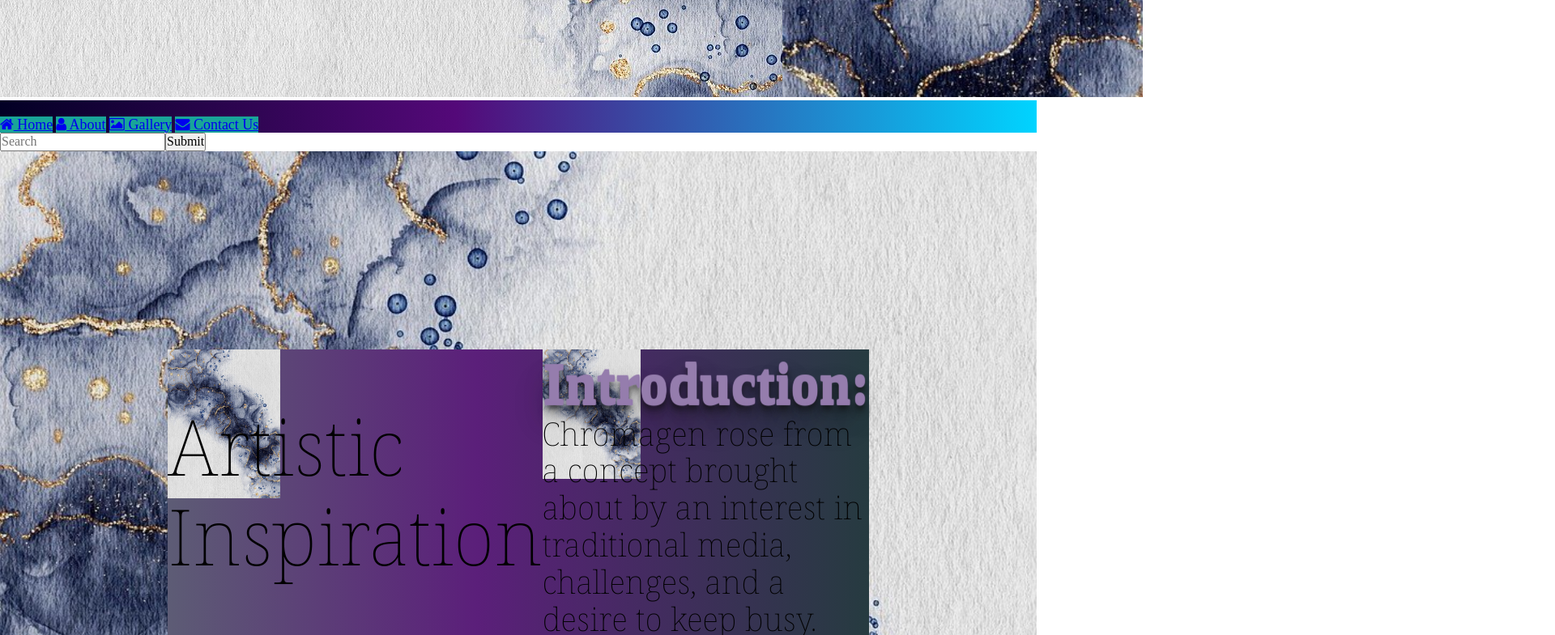
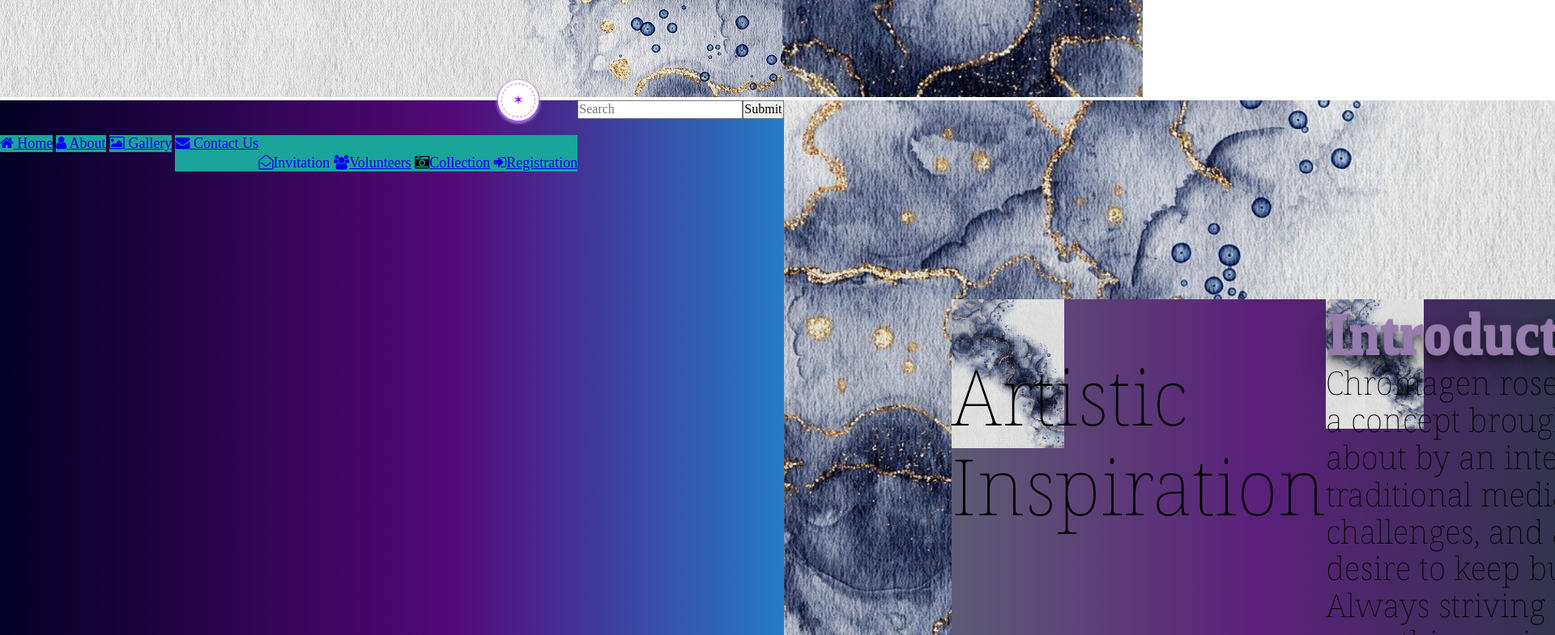
Before and after one commit to Enthenia/ChromagenDesign, a plain HTML site: page index.html in a window 1280 px wide. Shown: the part 1160-1945 px from the top of the page at 81% size, 1920 px wide, since content can reach past the window. Drawn offline with nearby package versions, Linux system fonts and the light colour scheme; files whose address does not match are found by name.

Commit message:
Update index.html

```diff
--- a/index.html
+++ b/index.html
@@ -22,7 +22,7 @@
 	<meta name="keywords" content="art, design, traditional media">
 	<title>Chromagen</title>
 	<link rel="shortcut icon" type="image/jpg" href="media/Images/ChromagenLogo.png">
-<link rel="stylesheet" href="CSS/style.css">
+<link rel="stylesheet" href="Css/style.css">
 <link rel="preconnect" href="https://fonts.googleapis.com">
 <link rel="preconnect" href="https://fonts.gstatic.com" crossorigin>
 <link href="https://fonts.googleapis.com/css2?family=Noto+Serif:ital,wght@0,100..900;1,100..900&display=swap" rel="stylesheet"><link rel="stylesheet" href="https://cdnjs.cloudflare.com/ajax/libs/normalize/5.0.0/normalize.min.css">
@@ -44,9 +44,19 @@
 
 	<li><a href="/gallery.html" class="gallery"><i class="fa fa-picture-o"></i> Gallery</a></li>
 
-	<li><a href="/contact.html" class="contact"><i class="fa fa-envelope"></i> Contact Us</a></li>
-
-</ul> </div>
+	<li><a href="/contact.html" class="contact"><i class="fa fa-envelope"></i> Contact Us</a>
+<ul class="contact-sub-menu">
+    <li><a href="/invitation.html" class="invitation"><i class="fa fa-envelope-open-o" aria-hidden="true">Invitation</i></a></li>
+				<li><a href="/volunteer.html"><i class="fa fa-users" aria-hidden="true"></i>Volunteers</a>
+                </li>
+                <li><i class="fa fa-camera-retro" aria-hidden="true"></i><a href="/helpinggallery.html">Collection</a>
+                </li>
+                <li><a href="/registration.html"><i class="fa fa-sign-in" aria-hidden="true"></i>Registration</a>
+                </li>
+            </ul>
+            </li>
+</ul>
+        </nav>
 
   <div class="rightside"><div class="rightNav">
 
```
